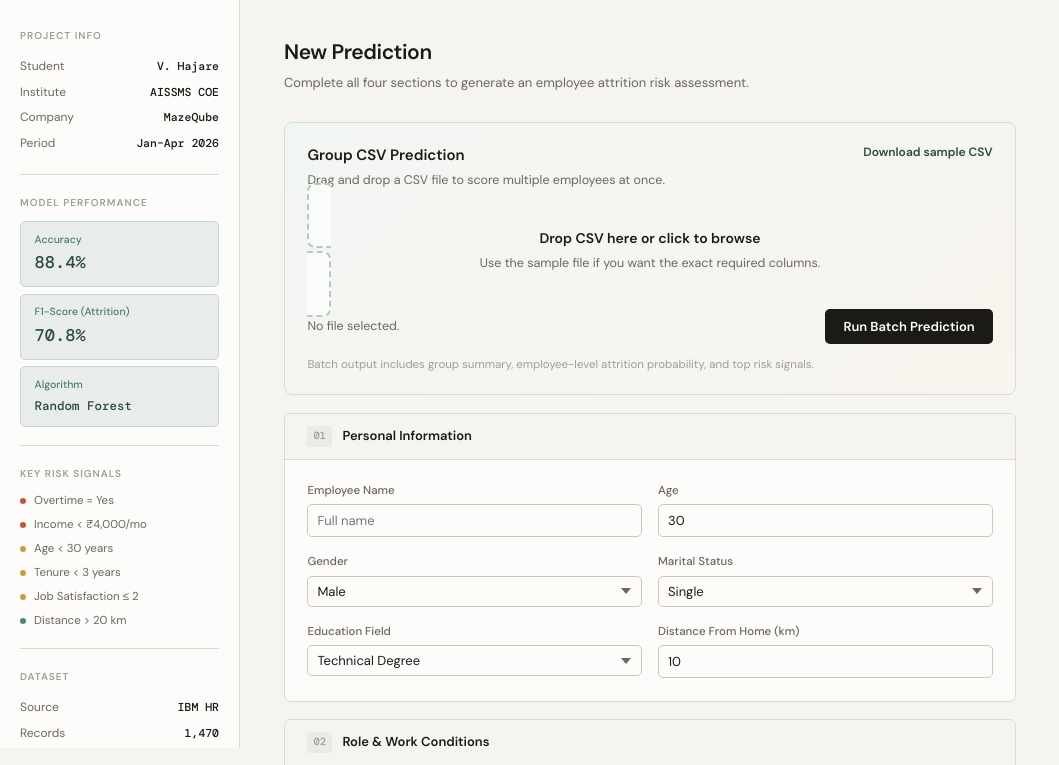
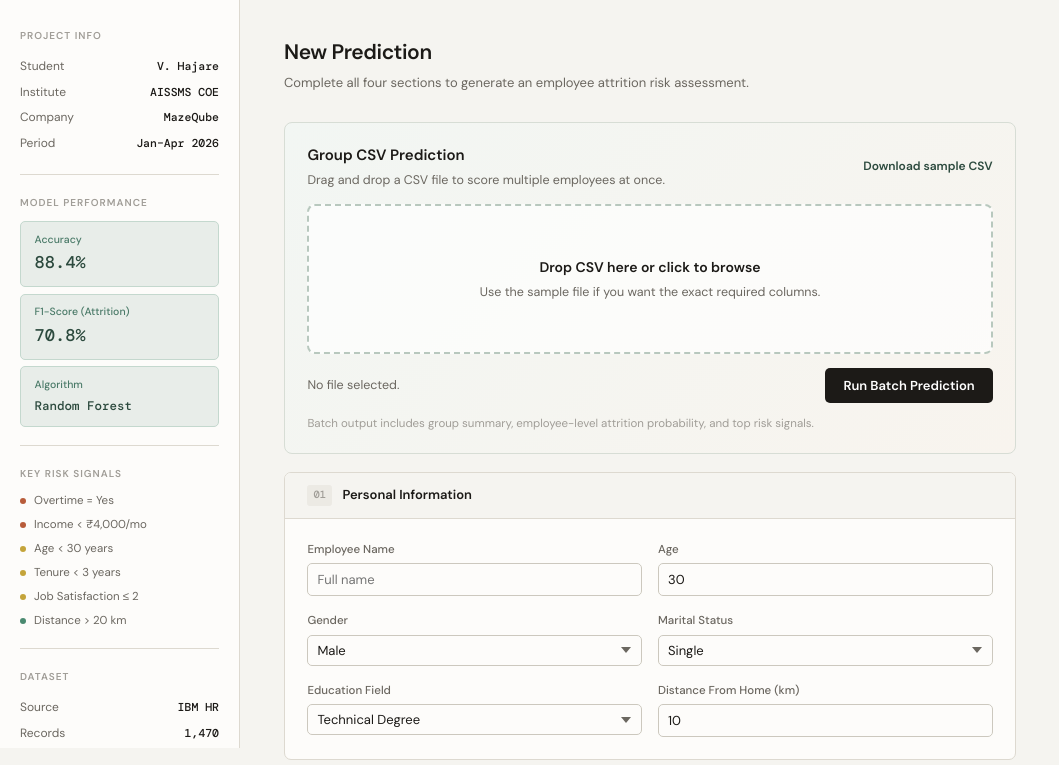
Before and after one commit to VaradHajare/employee-attrition-predictor, a Django app: page / in a window 1280 px wide. Shown: the part 52-817 px from the top of the page, without its empty margins (0-1059 px from the left). Run offline with Django 5.2, Linux system fonts and the light colour scheme; parts of the project's set-up code (start-up, migrations or seed data) failed here and were passed over.

Commit message:
Fix batch upload alignment

```diff
--- a/templates/predictor/index.html
+++ b/templates/predictor/index.html
@@ -257,9 +257,10 @@
     .upload-header {
       display: flex;
       justify-content: space-between;
-      align-items: flex-start;
+      align-items: center;
       gap: 1rem;
       margin-bottom: 0.9rem;
+      flex-wrap: wrap;
     }
     .upload-header h2 { font-size: 15px; margin-bottom: 0.2rem; }
     .upload-header p { color: var(--muted); font-size: 12.5px; }
@@ -272,6 +273,12 @@
     }
     .sample-link:hover { text-decoration: underline; }
     .dropzone {
+      display: flex;
+      width: 100%;
+      min-height: 150px;
+      flex-direction: column;
+      align-items: center;
+      justify-content: center;
       border: 2px dashed #b8c8be;
       border-radius: 8px;
       padding: 1.35rem;
@@ -300,6 +307,7 @@
       color: var(--muted);
       font-size: 12.5px;
       min-height: 1.2em;
+      flex: 1;
     }
     .upload-btn {
       background: var(--text);
```
